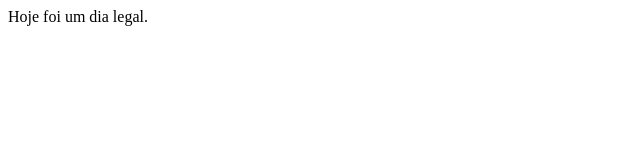
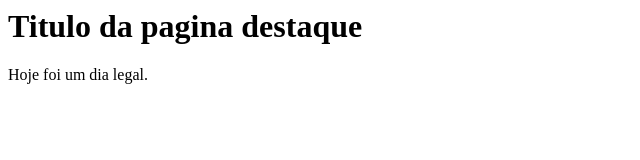
Before and after one commit to leonhgomes/projetoExemplo, a plain HTML site: page index.html in a window 1280 px wide. Shown: the whole page, without its empty margins (0-640 px from the left). Drawn offline with Linux system fonts and the light colour scheme.

Commit message:
Adicionado um titulo

```diff
--- a/index.html
+++ b/index.html
@@ -5,7 +5,7 @@
 </head>
 
 <body>
-
+    <h1>Titulo da pagina destaque</h1>
     <p> Hoje foi um dia legal. </p>
 </body>
 
```
